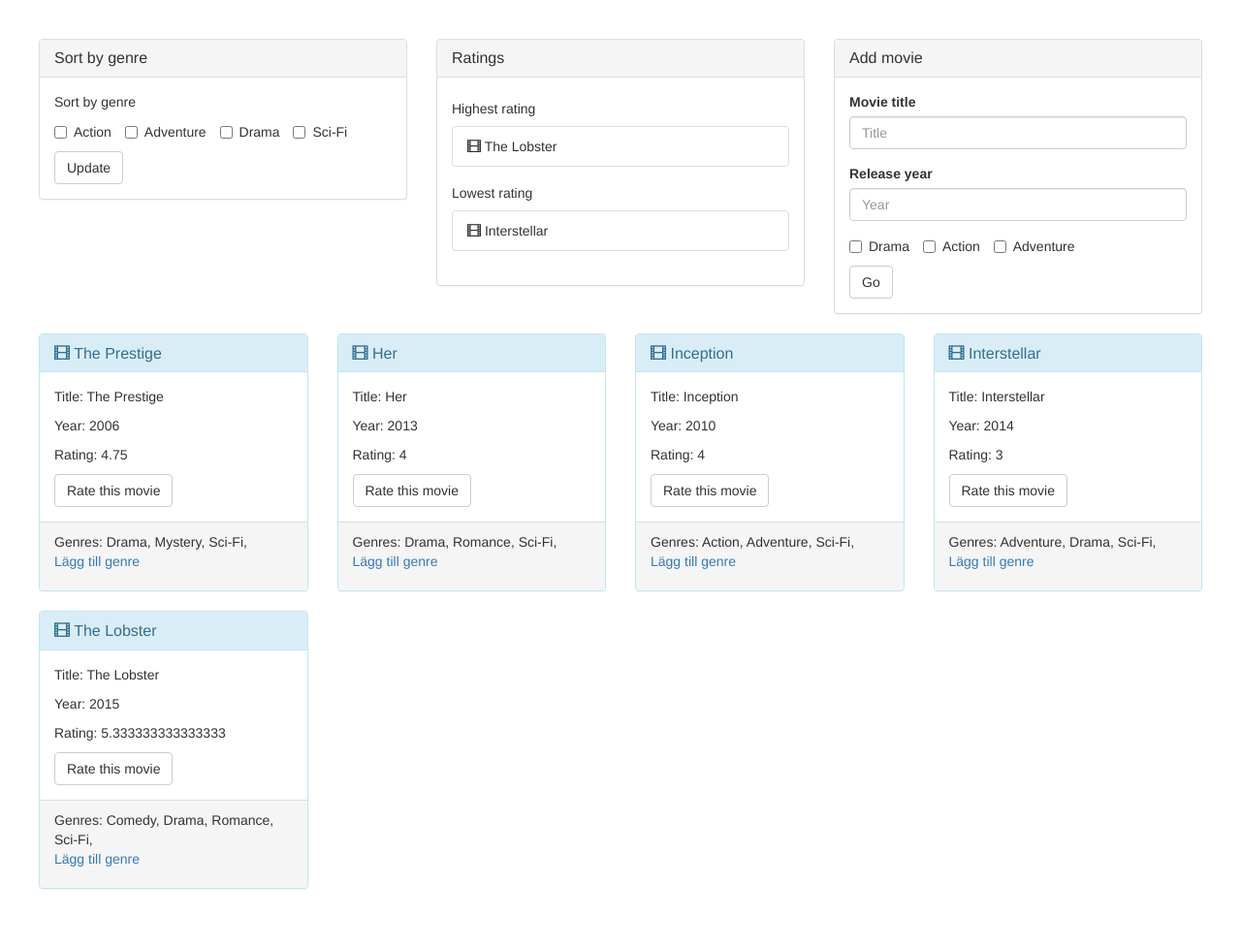
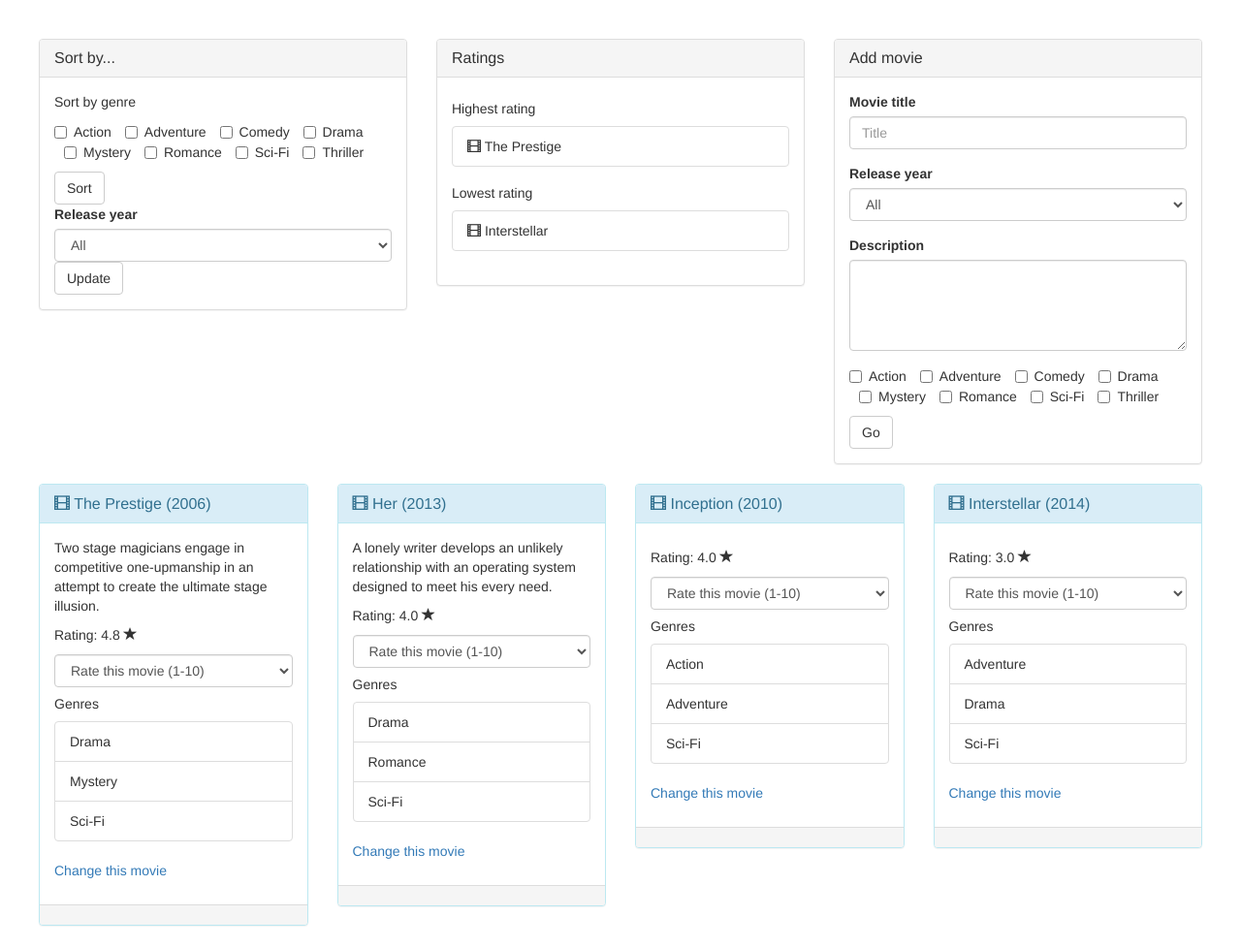
Before and after one commit to milliampere/movie-database, a plain HTML site: page index.html in a window 1280 px wide. Shown: the whole page at 97% size. Drawn offline with nearby package versions, Linux system fonts and the light colour scheme.

Commit message:
Code for add movie done, rating done, scroll list of years 1990-now, edit button

```diff
--- a/index.html
+++ b/index.html
@@ -27,26 +27,22 @@ html, body {
 
 		<div class="col-sm-4">
 			<div class="panel panel-default">
-			  <div class="panel-heading"><h3 class="panel-title">Sort by genre</h3></div>
+			  <div class="panel-heading"><h3 class="panel-title">Sort by...</h3></div>
 			  <div class="panel-body">
 			    <p>Sort by genre</p>
 
-					  <div id="genresList" class="checkbox">
-							<label class="checkbox-inline">
-							  <input type="checkbox" id="inlineCheckbox1" value="option1"> Drama
-							</label>
-							<label class="checkbox-inline">
-							  <input type="checkbox" id="inlineCheckbox2" value="option2"> Action
-							</label>
-							<label class="checkbox-inline">
-							  <input type="checkbox" id="inlineCheckbox3" value="option3"> Adventure
-							</label>
+					  <div id="genresSortList" class="checkbox">
 					  </div>
+						<button type="button" class="btn btn-default" id="sortByGenresButton">Sort</button><br>
+
+					  <label for="yearSortSelect">Release year</label>
+					  <select id="yearSortSelect" class="form-control" name="year">
+				    </select>
+
 					  <button type="button" class="btn btn-default" id="updateButton">Update</button>
 
 			  </div>
-<!-- 			  <ul class="list-group" id="list-group">
-			  </ul> -->
+
 			</div>
 		</div>
 
@@ -75,37 +71,15 @@ html, body {
 					  </div>
 					  <div class="form-group">
 					    <label for="year">Release year</label>
-<!-- 					    <select id="year" class="form-control" name="year">
-								<option value="2007">2007</option>
-								<option value="2006">2006</option>
-					    </select> -->
-					    <input type="text" class="form-control" id="year" placeholder="Year">
+					  <select id="year" class="form-control" name="year">
+				    </select>
 					  </div>
-					  <div class="checkbox">
-							<label class="checkbox-inline">
-							  <input type="checkbox" id="inlineCheckbox1" value="option1"> Drama
-							</label>
-							<label class="checkbox-inline">
-							  <input type="checkbox" id="inlineCheckbox2" value="option2"> Action
-							</label>
-							<label class="checkbox-inline">
-							  <input type="checkbox" id="inlineCheckbox3" value="option3"> Adventure
-							</label>
+					  <div class="form-group">
+					    <label for="description">Description</label>
+					    <textarea rows="4" cols="50" class="form-control" id="description"></textarea>
 					  </div>
-					  <!-- <label for="ratingInput">Rating</label>
-					  <select class="form-control" id="ratingInput">
-					  	<option>0</option>
-						  <option>1</option>
-						  <option>2</option>
-						  <option>3</option>
-						  <option>4</option>
-						  <option>5</option>
-						  <option>6</option>
-						  <option>7</option>
-						  <option>8</option>
-						  <option>9</option>
-						  <option>10</option>
-						</select> -->
+					  <div id="genresAddList" class="checkbox">
+					  </div>
 					  <button type="button" class="btn btn-default" id="addMovieButton">Go</button>
 					</form>
 				</div>
--- a/js/main.js
+++ b/js/main.js
@@ -24,6 +24,7 @@ var MovieDatabase  = (function(){
 	    year: 2006,
 	    genres: ['Drama', 'Mystery', 'Sci-Fi'],
 	    ratings: [4, 5, 5, 5],
+	    description: 'Two stage magicians engage in competitive one-upmanship in an attempt to create the ultimate stage illusion.',
 	    image: "http://www.hidefninja.com/community/attachments/movie-night-clipart-9cp4q9xce-jpeg.279121/"
 		},
 		{
@@ -31,48 +32,59 @@ var MovieDatabase  = (function(){
 	    year: 2013,
 	    genres: ['Drama', 'Romance', 'Sci-Fi'],
 	    ratings: [5, 4, 3, 4],
+	    description: 'A lonely writer develops an unlikely relationship with an operating system designed to meet his every need.',
 	    image: "http://www.hidefninja.com/community/attachments/movie-night-clipart-9cp4q9xce-jpeg.279121/"
 		},
 		{
 	    title: 'Inception',
 	    year: 2010,
 	    genres: ['Action', 'Adventure', 'Sci-Fi'],
-	    ratings: [3, 4, 5, 4]
+	    ratings: [3, 4, 5, 4],
+	    description: '',
 		},
 		{
 	    title: 'Interstellar',
 	    year: 2014,
 	    genres: ['Adventure', 'Drama', 'Sci-Fi'],
-	    ratings: [3, 4, 3, 2]
+	    ratings: [3, 4, 3, 2],
+	    description: '',
 		},
 	];
 
 	var genres = [
 		'Action',
 		'Adventure',
+		'Comedy',
 		'Drama',
+		'Mystery',
+		'Romance',
 		'Sci-Fi',
+		'Thriller',
 	];
 
+
+	/**
+	 * Class constructor that creates a new movie
+	 * @param {String} title 		Name of movie
+	 * @param {Number} year 		Release year
+	 * @param {Array} genres 		Genres of movie
+	 */
+	class Movie {
+		constructor(title, year, genres, ratings, description) {
+			this.title = title;
+			this.year = year;
+			this.genres = genres;
+			this.ratings = ratings;
+			this.description = description;
+		}
+	}
+
 	return {
-
-		// Only for testing
-		returnMovies: () => {
-			return movies;
-		},
-
-
-		// Adds new movie to the array (why is it better to create a new array?)
-		addNewMovie: function(newMovie){
-      var newMoviesArray = movies;
-      newMoviesArray.push(newMovie);
-      movies = newMoviesArray;
-    },
 
     /**
      * Get movies by year
      * @param  {Number}		Year
-     * @return {Array}		Array of all movie released that year  (should return a list)
+     * @return {Array}		Array of all movies released that year
      */
     getMoviesThisYear: function(year){
     	return movies.filter((movie) => {
@@ -82,16 +94,13 @@ var MovieDatabase  = (function(){
 
 		/**
 		 * Get movies by genres
-		 * @param  {...String}			any number of values
-		 * @return {Array}
+		 * @param  {Array}  	Array of genres
+		 * @return {Array}    Array of all movies with those genres
 		 */
-    getMoviesByGenre: function(...genres){
+    getMoviesByGenre: function(genres){
 
     	// Create an array of the genre-arguments
-    	var genresArray = [];
-    	for(let genre of genres){
-    		genresArray.push(genre);
-    	}
+    	var genresArray = genres;
 
     	// Check if all values in arr1 is in arr2
     	function containsAll(arr1, arr2){
@@ -104,8 +113,6 @@ var MovieDatabase  = (function(){
     	return movies.filter((movie) => {
     		if (containsAll(genresArray, movie.genres)) {
  				  return true;
-				} else {
-				   //console.log(false);
 				}
 			});
     },
@@ -120,11 +127,11 @@ var MovieDatabase  = (function(){
 				return total + rating;
 			}, 0);
 			var numberOfRatings = movie.ratings.length;
-			return sumOfRatings/numberOfRatings;
+			return (sumOfRatings/numberOfRatings).toFixed(1);
 		},
 
     /**
-     * Get the movie with highest ratings
+     * Get the movie with highest rating
      * @return {Object}
      */
     getTopRatedMovie: function(){
@@ -138,6 +145,10 @@ var MovieDatabase  = (function(){
     	});
 		},
 
+		/**
+     * Get the movie with lowest rating
+     * @return {Object}
+     */
 		getWorstRatedMovie: function(){
     	return movies.reduce((prev, curr) => {
     		if(this.getRating(prev) > this.getRating(curr)){
@@ -149,30 +160,88 @@ var MovieDatabase  = (function(){
     	});
 		},
 
-    // Appends albums to main
-		displayMovies: function() {
+		/**
+		 * Rate movie
+		 * @param  {Object}
+		 * @param  {Number}
+		 */
+		rateMovie: function(movie, rating){
+			movie.ratings.push(parseInt(rating));
+		},
+
+		/**
+		 * List all genres with checkboxes
+		 * @param {id} 			Id of the element to append the list to
+		 * @return {HTML}
+		 */
+		listGenresWithCheckboxes: function(element){
+			var element = document.getElementById(element);
+			let htmlChunk = '';
+			for(var genre of genres){
+				htmlChunk += `
+					<label class="checkbox-inline"><input type="checkbox" id="${genre}" value="${genre}">${genre}</label>`;
+			}
+			return element.innerHTML = htmlChunk;
+		},
+
+    /**
+     * [displayMovies description]
+     * @param  {Array} m 		Array of movies
+     * @return {[type]}   [description]
+     */
+		displayMovies: function(m) {
 			var movieList = document.getElementById('movieList');
 			let htmlChunk = '';
 
-			for(var movie of movies){
+			if(m===undefined){
+				m = movies;
+			}
+			else if(m.length === 0){
+				htmlChunk = `<div class="alert alert-danger" role="alert">
+	  			<span class="glyphicon glyphicon-exclamation-sign" aria-hidden="true"></span>
+	  			<span class="sr-only">Error:</span>
+	  			No movies to display.
+					</div> `;
+			}
+
+			for(var movie of m){
 				var rating = this.getRating(movie);
 
 				// Space between genres
 				var genreList = '';
 				for(var genre of movie.genres){
-					genreList += (genre + ", ");
+					genreList += `<li class="list-group-item">${genre}</li>`;
 				}
 
 				htmlChunk += `
 					<div class="movie col-sm-3">
 						<div class="panel panel-info">
-							<div class="panel-heading"><h3 class="panel-title"><span class="glyphicon glyphicon-film"></span> ${movie.title}</h3></div>
-							<div class="panel-body"><p>Title: ${movie.title} </p>
-								<p>Year: ${movie.year} </p>
-								<p>Rating: ${rating} </p>
-								<button type="button" class="btn btn-default rateMovieButton">Rate this movie</button>
+							<div class="panel-heading"><h3 class="panel-title"><span class="glyphicon glyphicon-film"></span> ${movie.title} (${movie.year})</h3></div>
+							<div class="panel-body" data-title="${movie.title}">
+							<p>${movie.description}</p>
+								<p>Rating: ${rating} <span class="glyphicon glyphicon-star"></span></p>
+
+								<select id="ratingSelect" class="ratingSelect form-control" name="rating">
+									<option value="rate">Rate this movie (1-10)</option>
+									<option value="1">1</option>
+									<option value="2">2</option>
+									<option value="3">3</option>
+									<option value="4">4</option>
+									<option value="5">5</option>
+									<option value="6">6</option>
+									<option value="7">7</option>
+									<option value="8">8</option>
+									<option value="9">9</option>
+									<option value="10">10</option>
+					    	</select>
+
+								<h5>Genres</h5>
+					    	<ul class="list-group"> ${genreList} </ul>
+
+					    	<p class="edit"><a href="#">Change this movie</a></p>
+
 							</div>
-							<div class="panel-footer"><p>Genres: ${genreList} <br><a href="#">Lägg till genre</a></p></div>
+							<div class="panel-footer"></div>
 						</div>
 					</div>
 				`;
@@ -181,37 +250,65 @@ var MovieDatabase  = (function(){
 
 		},
 
-		// Appends albums to list
-		// listMovies: function() {
-		// 	var movieList = document.getElementById('list-group');
-		// 	var htmlChunk = '';
-
-		// 	for(var movie of movies){
-		// 		htmlChunk += `
-		// 			<li class="list-group-item"><span class="glyphicon glyphicon-film"></span> ${movie.title}</li>
-		// 		`;
-		// 	}
-		// 	movieList.innerHTML = htmlChunk;
-		// },
-
 		/**
-		 * Rate movie
-		 * @param  {Object}
-		 * @param  {Number}
-		 * @return
+		 * Get an array of checked genres
+		 * @param  {HTML}
+		 * @return {Array}         Array of genres
 		 */
-		rateMovie: function(movie, rating){
-			movie.ratings.push(rating);
+		getCheckedElements: function(select) {
+		    var result = [];
+		    var checkboxes = select.querySelectorAll("input[type='checkbox']");
+		    for (var i = 0; i < checkboxes.length; i++) {
+		        if (checkboxes[i].checked){
+		        	result.push(checkboxes[i].id);
+		        }
+		    }
+		    return result;
 		},
 
+		// Create a select drop down list with years 1990-now
+		fillSelectWithYears: function(select){
+			var htmlChunk = '<option value="all">All</option>';
+			var y = new Date().getFullYear();
+
+			for(let i = 1990; i <= y; i++){
+				htmlChunk += `<option value="${i}">${i}</option>`;
+			}
+			select.innerHTML = htmlChunk;
+		},
 
 		// Load UI
 		loadUI: function(){
 			MovieDatabase.displayMovies();
-			MovieDatabase.showGenres();
-
+			MovieDatabase.listGenresWithCheckboxes('genresSortList');
+			MovieDatabase.listGenresWithCheckboxes('genresAddList');
 			getHighestRating();
 			getLowestRating();
+			MovieDatabase.fillSelectWithYears(document.getElementById('yearSortSelect'));
+			MovieDatabase.fillSelectWithYears(document.getElementById('year'));
+
+
+			yearSortSelect.addEventListener('change', function() {
+				if(this.value === 'all'){
+					MovieDatabase.displayMovies();
+				}
+				else{
+					var moviesThisYear = MovieDatabase.getMoviesThisYear(this.value);
+			 		MovieDatabase.displayMovies(moviesThisYear);
+			 	}
+  					}, false);
+
+
+			var sortByGenresButton = document.getElementById('sortByGenresButton');
+			sortByGenresButton.addEventListener('click', function() {
+				var select = document.getElementById('genresSortList');
+    		var checked = MovieDatabase.getCheckedElements(select);
+				var movies = MovieDatabase.getMoviesByGenre(checked);
+				MovieDatabase.displayMovies(movies);
+				});
+
+
+
 
 			// Highest rating
 			function getHighestRating(){
@@ -232,55 +329,80 @@ var MovieDatabase  = (function(){
 			}
 
 
-			//MovieDatabase.addIdToInputField();
+			var ratingSelect = document.getElementsByClassName('ratingSelect');
+			for(let i = 0; i < ratingSelect.length; i++) {
+				ratingSelect[i].addEventListener("change", function() {
 
-			//Rate
-			var rateMovieButtons = document.getElementsByClassName('rateMovieButton');
-			for(var i = 0; i < rateMovieButtons.length; i++) {
-				//console.log(rateMovieButtons[i].parentElement.firstChild.innerHTML);
-				rateMovieButtons[i].addEventListener("click", function() {
-					MovieDatabase.rateMovie(theLobster, 5);
+					for(var movie of movies){
+						if (movie.title == this.parentElement.dataset.title){
+							MovieDatabase.rateMovie(movie, this.value);
+						}
+					}
+					MovieDatabase.loadUI();
+
 				});
+			}
+
+			var edit = document.getElementsByClassName('edit');
+			var title = document.getElementById('title');
+			var year = document.getElementById('year');
+			//var genresAddList = document.getElementById('genresAddList');
+			//getCheckedElements(genresAddList);
+
+			for(let i = 0; i < edit.length; i++) {
+				edit[i].addEventListener("click", function() {
+					for(var movie of movies){
+						if (movie.title == this.parentElement.dataset.title){
+							title.value = movie.title;
+							year.value = movie.year;
+
+						}
+					}
+
+				});
+			}
+
+		},
+
+		/**
+		 * Add new movie to the movie array
+		 */
+		addMovie: function(){
+			var title = document.getElementById('title').value;
+			var year = parseInt(document.getElementById('year').value);
+			var description = document.getElementById('description').value;
+			var select = document.getElementById('genresAddList');
+
+			// Get all checked genres
+    	var genres = MovieDatabase.getCheckedElements(select);
+
+			// Check if input values are valid
+			if(title === ""){
+				alert("Well... movie needs a title.");
+			}
+			else {
+				var newMovie = new Movie(title, year, genres, [], description);
+				// Add to array
+				movies.push(newMovie);
+				// Update displayed list of movies with new movie
+				MovieDatabase.displayMovies();
 			}
 		},
 
 		/**
-		 *
+		 * Edit movie in the movies array
 		 */
-		addMovie: function(){
+		editMovie: function(movie){
 			var title = document.getElementById('title').value;
 			var year = parseInt(document.getElementById('year').value);
 
-			// Check if input values are valid
-			if(title === ""){
-				alert("Well... a movie needs a title.");
-			}
-			else if(isNaN(year)){
-				alert("Year in numbers pls");
-			}
-			else {
-				var newMovie = new Movie(title, year, ['Drama', 'Comedy'], [5]);
-				MovieDatabase.addNewMovie(newMovie);
-				MovieDatabase.loadUI();
-			}
+			var newMovie = new Movie(title, year, ['Drama', 'Comedy'], [5], 'Description of the movie');
+			MovieDatabase.addMovieToArray(newMovie);
+			MovieDatabase.loadUI();
+
 		},
 
 
-		addIdToMovie: function(){
-			//var movieList = document.getElementsByClassName('movie');
-		},
-
-		showGenres: function(){
-			var genresList = document.getElementById('genresList');
-			let htmlChunk = '';
-			for(var genre of genres){
-				console.log("hej");
-				htmlChunk += `
-					<label class="checkbox-inline"><input type="checkbox" id="${genre}" value="${genre}">${genre}</label>`;
-			}
-			genresList.innerHTML = htmlChunk;
-
-		},
 
 
 
@@ -293,32 +415,14 @@ var MovieDatabase  = (function(){
 
 
 
-/*============================================
-=              Class Constructor             =
-============================================*/
 
-/**
- * Class constructor that creates a new movie
- * @param {String} title 		Name of movie
- * @param {Number} year 		Release year
- * @param {Array} genres 		Genres of movie
- */
-class Movie {
-	constructor(title, year, genres, ratings) {
-		this.title = title;
-		this.year = year;
-		this.genres = genres;
-		this.ratings = ratings;
-	}
-	getMovie() {
-		return `(${this.title}, ${this.year}, ${this.genres})`;
-	}
-}
+
+
 
 /**
  * Object created with the Class constructor.
  * @type {Movie}
  */
-var theLobster = new Movie('The Lobster', 2015,['Comedy', 'Drama', 'Romance', 'Sci-Fi']);
-theLobster.ratings = [5, 7, 4];
-MovieDatabase.addNewMovie(theLobster);
+// var theLobster = new Movie('The Lobster', 2015,['Comedy', 'Drama', 'Romance', 'Sci-Fi']);
+// theLobster.ratings = [5, 7, 4];
+// MovieDatabase.addMovieToArray(theLobster);
```
